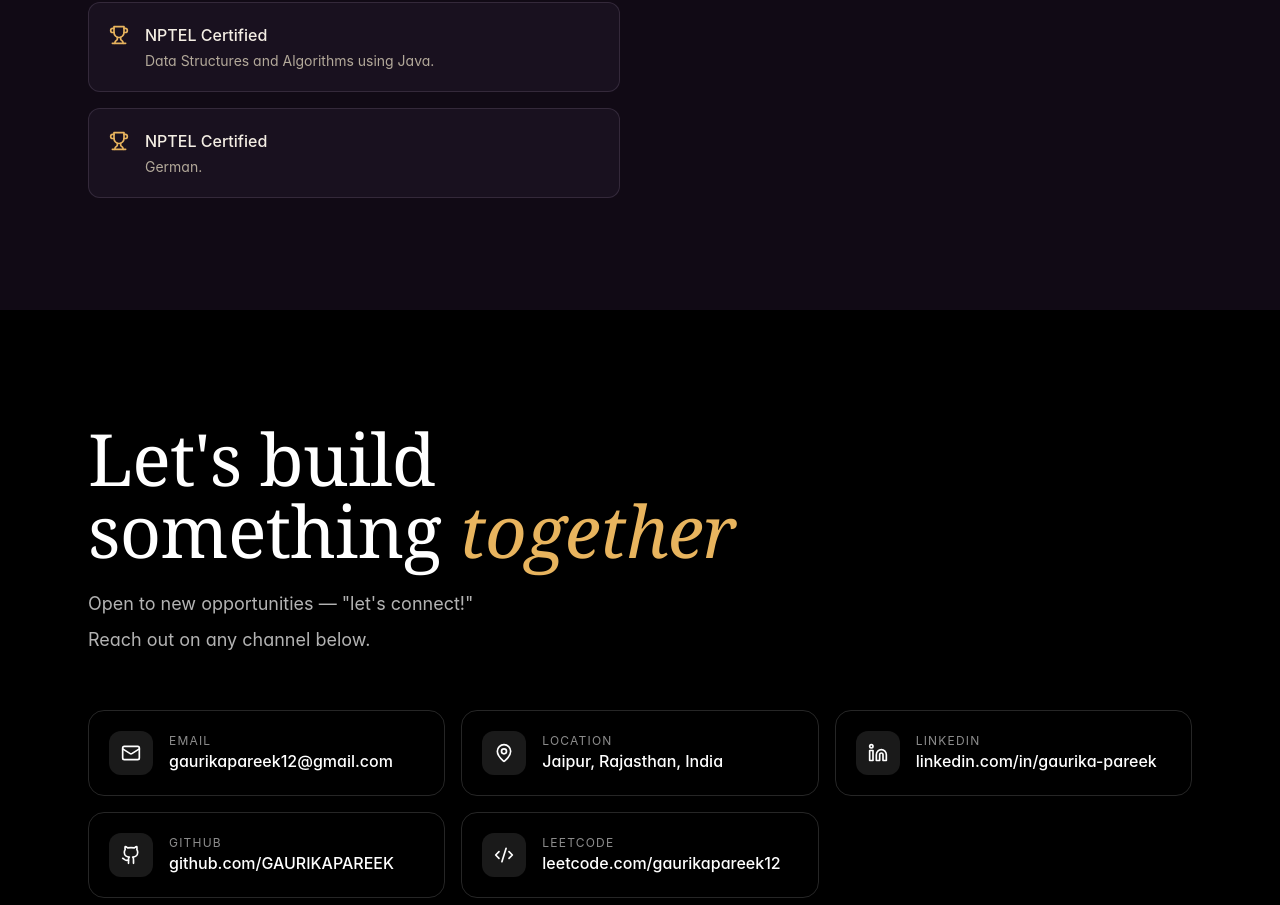
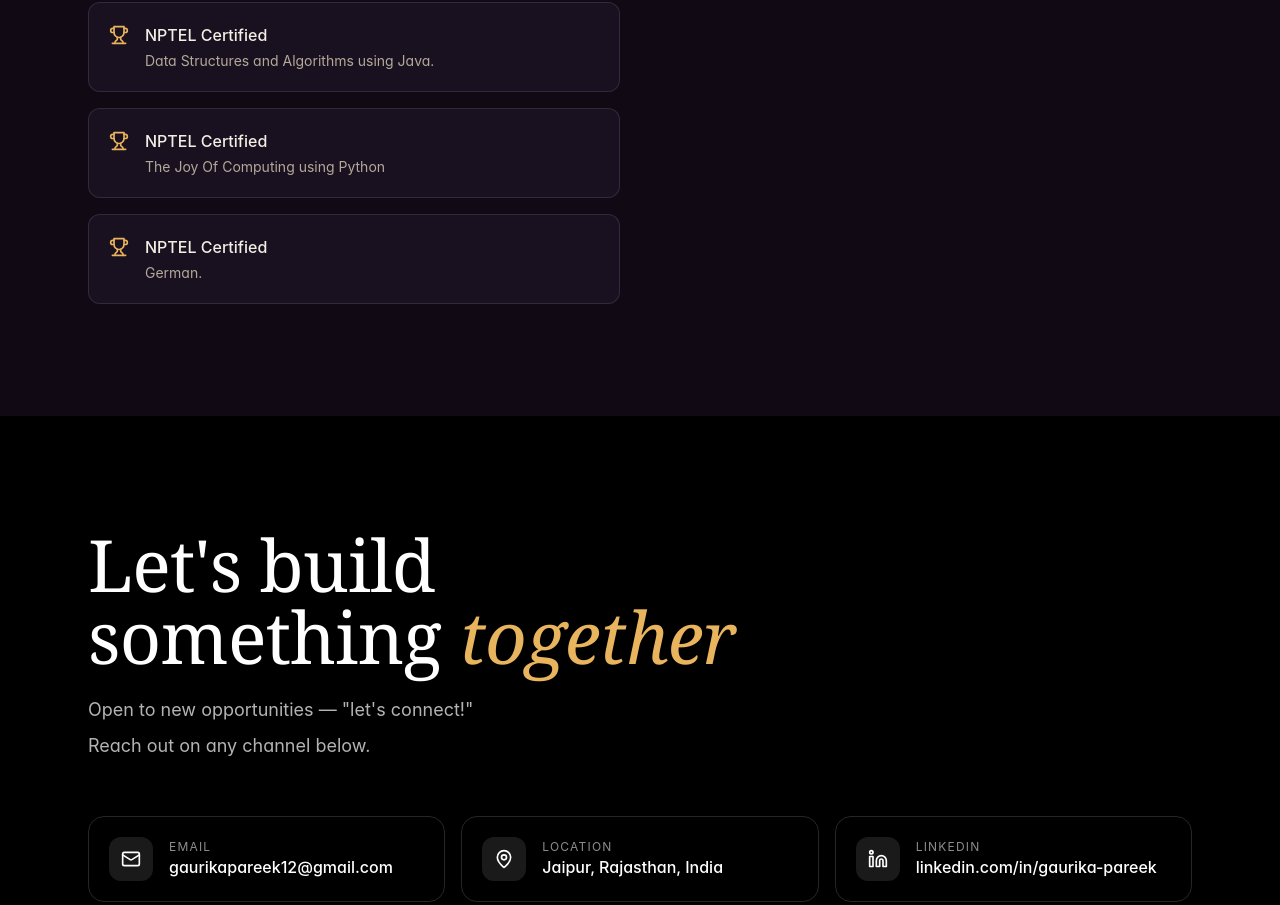
Before and after one commit to GAURIKAPAREEK/MYpersonalPortfolio, a React (Vite) app: page / in a window 1280 px wide. Shown: the part 6567-7472 px from the top of the page. Built offline with nearby package versions, Linux system fonts and the light colour scheme; the HTML template or start-up script is replaced by a standard one.

Commit message:
Add new achievement for NPTEL Certified in Python

```diff
--- a/src/components/portfolio/Achievements.tsx
+++ b/src/components/portfolio/Achievements.tsx
@@ -7,6 +7,7 @@ const achievements = [
   { icon: Trophy, title: "NPTEL Silver Medallist", desc: "Fundamentals of Object-Oriented Programming (C++, Java, Python)." },
   { icon: Code2, title: "165+ Problems Solved on LeetCode", desc: "Consistent practice across Data Structures and Algorithms." },
   { icon: Trophy, title: "NPTEL Certified", desc: "Data Structures and Algorithms using Java." },
+   { icon: Trophy, title: "NPTEL Certified", desc: "The Joy Of Computing using Python" },
    { icon: Trophy, title: "NPTEL Certified", desc: "German." }
 
 ];
```
